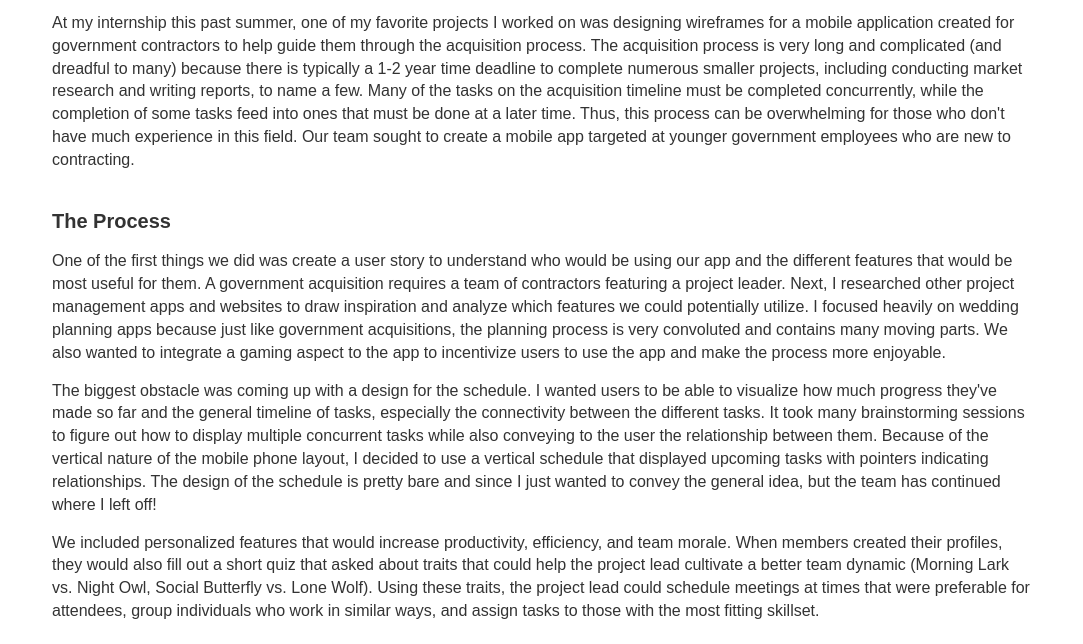
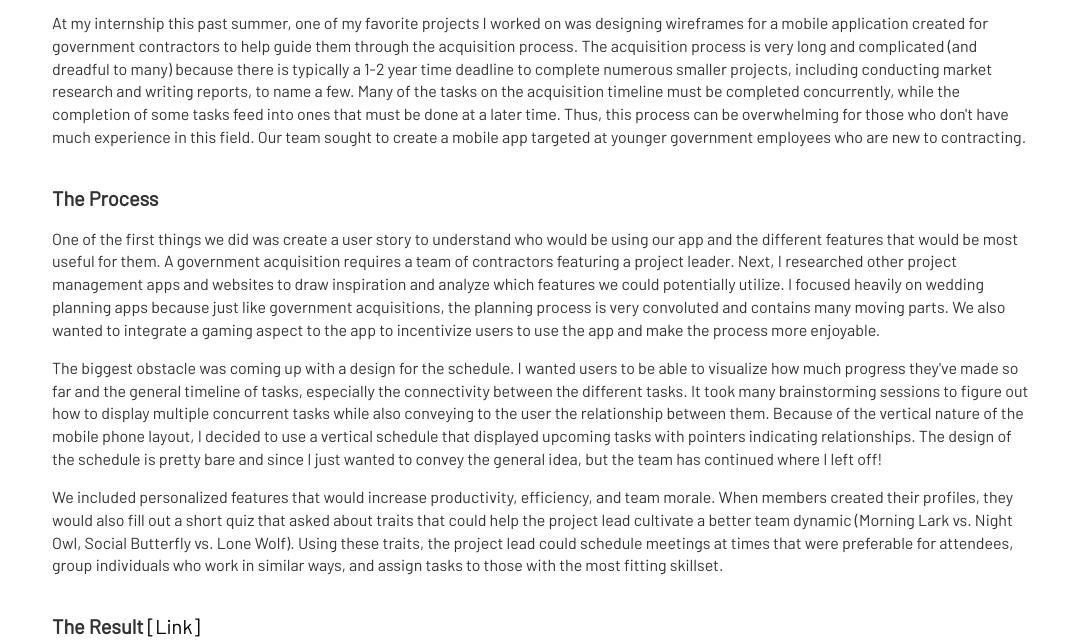
Before and after one commit to aamandahsu/aamandahsu.github.io, a plain HTML site: page acq.html in a window 1280 px wide. Shown: the part 1023-1667 px from the top of the page, without its empty margins (98-1181 px from the left). Drawn offline with nearby package versions, Linux system fonts and the light colour scheme; a script that the page names is missing.

Commit message:
changed fonts

```diff
--- a/acq.css
+++ b/acq.css
@@ -48,15 +48,15 @@ p {
 
 #title {
 	text-align: left;
-	font-size: 20px;
-	font-family: 'Hind', sans-serif;
+	font-size: 20px;/*
+	font-family: 'Hind', sans-serif;*/
 	padding-top: 20px;
 }
 
 #body {
 	text-align: left;
-	font-size: 16px;
-	font-family: 'Hind', sans-serif;
+	font-size: 16px;/*
+	font-family: 'Hind', sans-serif;*/
 	/*font-family: 'Bellefair', serif;*/
 	/*font-family: 'GFS Didot', serif;*/
 }
--- a/catfish.css
+++ b/catfish.css
@@ -48,15 +48,15 @@ p {
 
 #title {
 	text-align: left;
-	font-size: 20px;
-	font-family: 'Hind', sans-serif;
+	font-size: 20px;/*
+	font-family: 'Hind', sans-serif;*/
 	padding-top: 20px;
 }
 
 #body {
 	text-align: left;
-	font-size: 16px;
-	font-family: 'Hind', sans-serif;
+	font-size: 16px;/*
+	font-family: 'Hind', sans-serif;*/
 	/*font-family: 'Bellefair', serif;*/
 	/*font-family: 'GFS Didot', serif;*/
 }
--- a/dcapp.css
+++ b/dcapp.css
@@ -47,15 +47,15 @@ p {
 
 #title {
 	text-align: left;
-	font-size: 20px;
-	font-family: 'Hind', sans-serif;
+	font-size: 20px;/*
+	font-family: 'Hind', sans-serif;*/
 	padding-top: 20px;
 }
 
 #body {
 	text-align: left;
-	font-size: 16px;
-	font-family: 'Hind', sans-serif;
+	font-size: 16px;/*
+	font-family: 'Hind', sans-serif;*/
 	/*font-family: 'Bellefair', serif;*/
 	/*font-family: 'GFS Didot', serif;*/
 }
```
